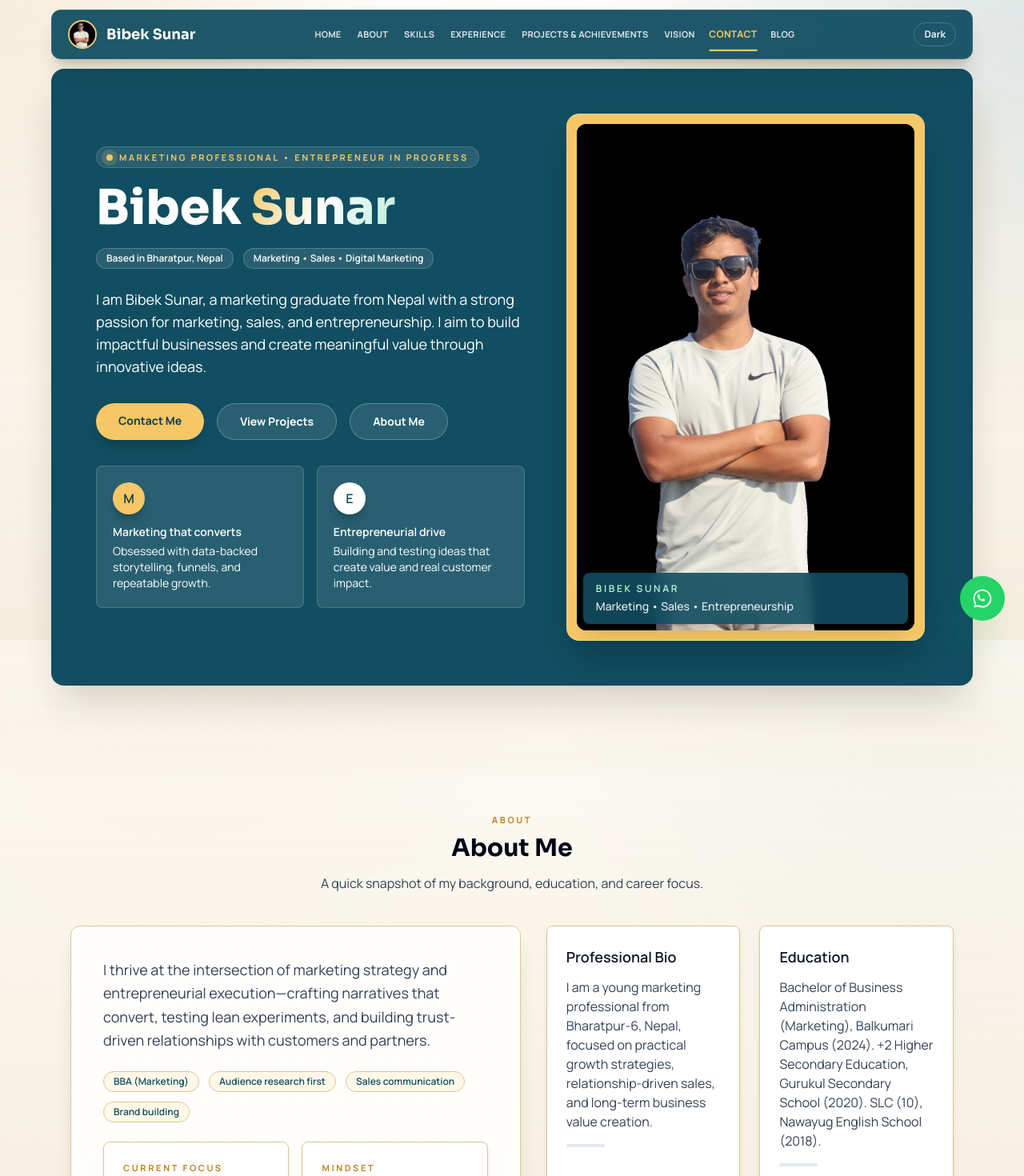
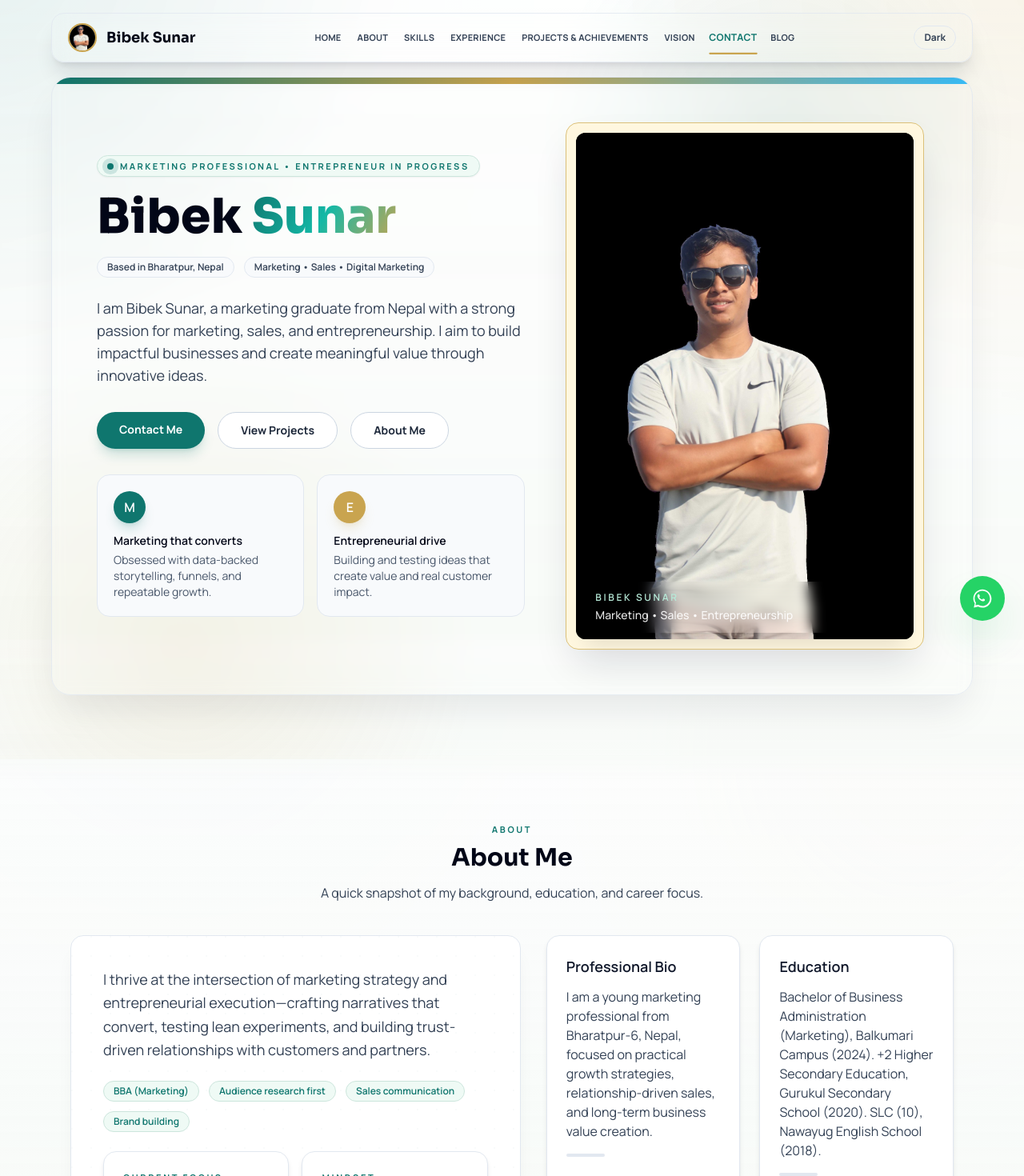
Before and after one commit to bibek-contact1/portfolio, a Next.js app: page / in a window 1280 px wide. Shown: the top 1470 px of the page at 80% size. Built offline with nearby package versions, Linux system fonts and the light colour scheme.

Commit message:
Refine portfolio theme and fix desktop navbar

```diff
--- a/components/ExperienceSection.js
+++ b/components/ExperienceSection.js
@@ -37,7 +37,7 @@ export default function ExperienceSection() {
               key={project.title}
               transition={{ delay: index * 0.04 }}
               whileHover={{ y: -8 }}
-              className='group overflow-hidden rounded-lg border border-[#dcc68d] bg-white shadow-lg shadow-[#2b1b07]/10 transition duration-300 hover:-translate-y-1 hover:border-[#b98423] hover:shadow-2xl hover:shadow-[#2b1b07]/15 dark:border-slate-800 dark:bg-slate-900 dark:hover:border-brand-700'
+              className='group overflow-hidden rounded-2xl border border-slate-200 bg-white shadow-lg shadow-slate-900/5 transition duration-300 hover:-translate-y-1 hover:border-[#0f766e]/50 hover:shadow-2xl hover:shadow-[#0f766e]/10 dark:border-slate-800 dark:bg-slate-900 dark:hover:border-brand-700'
             >
               <div className='relative overflow-hidden'>
                 <Image
@@ -50,7 +50,7 @@ export default function ExperienceSection() {
                 <div className='pointer-events-none absolute inset-0 bg-gradient-to-t from-slate-900/45 via-slate-900/0 to-transparent opacity-90' />
               </div>
               <div className='p-5'>
-                <p className='text-xs font-bold uppercase tracking-wide text-[#b98423] dark:text-brand-400'>{project.type}</p>
+                <p className='text-xs font-bold uppercase tracking-wide text-[#0f766e] dark:text-brand-400'>{project.type}</p>
                 <h3 className='mt-2 text-lg font-semibold text-slate-900 transition-colors group-hover:text-brand-700 dark:text-white dark:group-hover:text-brand-400'>
                   {project.title}
                 </h3>
--- a/components/Footer.js
+++ b/components/Footer.js
@@ -4,7 +4,7 @@ export default function Footer() {
   const year = new Date().getFullYear();
 
   return (
-    <footer className='mt-12 bg-[#114e61] px-6 py-12 text-white dark:border-slate-800 dark:bg-slate-950'>
+    <footer className='mt-12 bg-slate-950 px-6 py-12 text-white dark:border-slate-800 dark:bg-slate-950'>
       <div className='mx-auto grid max-w-6xl gap-6 md:grid-cols-3'>
         <div>
           <p className='font-heading text-lg font-bold text-white'>Bibek Sunar</p>
--- a/components/Hero.js
+++ b/components/Hero.js
@@ -3,9 +3,10 @@ import { motion } from 'framer-motion';
 
 export default function Hero() {
   return (
-    <section id='home' className='relative px-4 pb-14 pt-6 sm:px-6 sm:pb-20'>
+    <section id='home' className='relative px-4 pb-14 pt-6 sm:px-6 sm:pb-20 md:pt-24'>
       <div className='hero-gradient pointer-events-none absolute inset-0' />
-      <div className='relative mx-auto grid max-w-6xl items-center gap-8 rounded-2xl bg-[#114e61] px-5 py-10 text-white shadow-2xl shadow-[#2b1b07]/20 sm:px-10 sm:py-14 lg:grid-cols-[1.08fr_0.92fr] lg:gap-12 lg:px-14'>
+      <div className='relative mx-auto grid max-w-6xl items-center gap-8 overflow-hidden rounded-3xl border border-slate-200/80 bg-white/92 px-5 py-10 text-slate-950 shadow-2xl shadow-slate-900/10 backdrop-blur sm:px-10 sm:py-14 lg:grid-cols-[1.08fr_0.92fr] lg:gap-12 lg:px-14'>
+        <div className='pointer-events-none absolute inset-x-0 top-0 h-2 bg-gradient-to-r from-[#0f766e] via-[#c9a44f] to-[#38bdf8]' />
         <motion.div
           initial={{ opacity: 0, y: 20 }}
           whileInView={{ opacity: 1, y: 0 }}
@@ -13,7 +14,7 @@ export default function Hero() {
           transition={{ delay: 0.12 }}
           className='order-1 mx-auto w-full max-w-[20rem] sm:max-w-sm lg:order-2 lg:max-w-md'
         >
-          <div className='relative overflow-hidden rounded-2xl border border-white/20 bg-[#f5c766] p-3 shadow-2xl shadow-slate-950/30'>
+          <div className='relative overflow-hidden rounded-2xl border border-[#dbc079] bg-[#fff7df] p-3 shadow-2xl shadow-slate-900/15'>
             <Image
               src='/bibek-sunar-portrait.jpg'
               alt='Official portrait of Bibek Sunar, marketing professional from Nepal'
@@ -22,8 +23,8 @@ export default function Hero() {
               priority
               className='h-auto w-full rounded-xl bg-black object-contain'
             />
-            <div className='absolute inset-x-5 bottom-5 rounded-lg bg-[#114e61]/90 px-4 py-3 text-white shadow-xl backdrop-blur'>
-              <p className='text-xs font-semibold uppercase tracking-[0.22em] text-brand-200'>Bibek Sunar</p>
+            <div className='absolute inset-x-5 bottom-5 rounded-lg bg-slate-950/78 px-4 py-3 text-white shadow-xl backdrop-blur'>
+              <p className='text-xs font-semibold uppercase tracking-[0.22em] text-[#b7ead8]'>Bibek Sunar</p>
               <p className='mt-1 text-sm font-medium text-white/90'>Marketing • Sales • Entrepreneurship</p>
             </div>
           </div>
@@ -34,9 +35,9 @@ export default function Hero() {
             initial={{ y: 14, opacity: 0 }}
             whileInView={{ y: 0, opacity: 1 }}
             viewport={{ once: true }}
-            className='mb-5 inline-flex max-w-full items-center gap-2 rounded-full border border-white/15 bg-white/10 px-3 py-1 text-[11px] font-bold uppercase tracking-[0.22em] text-[#f5c766] shadow-sm backdrop-blur'
+            className='mb-5 inline-flex max-w-full items-center gap-2 rounded-full border border-[#cce5dc] bg-[#effaf5] px-3 py-1 text-[11px] font-bold uppercase tracking-[0.22em] text-[#0f766e] shadow-sm'
           >
-            <span className='h-2 w-2 rounded-full bg-[#f5c766] shadow-[0_0_0_6px_rgba(245,199,102,0.18)]' />
+            <span className='h-2 w-2 rounded-full bg-[#0f766e] shadow-[0_0_0_6px_rgba(15,118,110,0.16)]' />
             <span className='leading-relaxed'>Marketing Professional • Entrepreneur in progress</span>
           </motion.p>
 
@@ -45,7 +46,7 @@ export default function Hero() {
             whileInView={{ y: 0, opacity: 1 }}
             viewport={{ once: true }}
             transition={{ delay: 0.1 }}
-            className='font-heading mx-auto max-w-4xl text-4xl font-extrabold leading-tight text-white sm:text-5xl lg:mx-0 lg:text-6xl'
+            className='font-heading mx-auto max-w-4xl text-4xl font-extrabold leading-tight text-slate-950 sm:text-5xl lg:mx-0 lg:text-6xl'
           >
             Bibek <span className='text-gradient'>Sunar</span>
           </motion.h1>
@@ -55,12 +56,12 @@ export default function Hero() {
             whileInView={{ y: 0, opacity: 1 }}
             viewport={{ once: true }}
             transition={{ delay: 0.16 }}
-            className='mt-5 flex flex-wrap justify-center gap-3 text-sm text-white/82 lg:justify-start'
+            className='mt-5 flex flex-wrap justify-center gap-3 text-sm text-slate-600 lg:justify-start'
           >
-            <span className='rounded-full border border-white/20 bg-white/10 px-3 py-1 text-xs font-semibold text-white'>
+            <span className='rounded-full border border-slate-200 bg-slate-50 px-3 py-1 text-xs font-semibold text-slate-700'>
               Based in Bharatpur, Nepal
             </span>
-            <span className='rounded-full border border-white/20 bg-white/10 px-3 py-1 text-xs font-semibold text-white'>
+            <span className='rounded-full border border-slate-200 bg-slate-50 px-3 py-1 text-xs font-semibold text-slate-700'>
               Marketing • Sales • Digital Marketing
             </span>
           </motion.div>
@@ -70,7 +71,7 @@ export default function Hero() {
             whileInView={{ y: 0, opacity: 1 }}
             viewport={{ once: true }}
             transition={{ delay: 0.2 }}
-            className='mx-auto mt-6 max-w-3xl text-base leading-relaxed text-white/86 sm:text-lg lg:mx-0'
+            className='mx-auto mt-6 max-w-3xl text-base leading-relaxed text-slate-700 sm:text-lg lg:mx-0'
           >
             I am Bibek Sunar, a marketing graduate from Nepal with a strong passion for marketing, sales, and entrepreneurship. I aim to build impactful businesses and create meaningful value through innovative ideas.
           </motion.p>
@@ -82,34 +83,34 @@ export default function Hero() {
             transition={{ delay: 0.3 }}
             className='mt-8 grid gap-3 sm:flex sm:flex-wrap sm:justify-center sm:gap-4 lg:justify-start'
           >
-            <a href='#contact' className='rounded-full bg-[#f5c766] px-7 py-3 text-center text-sm font-bold text-[#113c49] shadow-lg shadow-black/15 transition hover:bg-[#ffd877]'>
+            <a href='#contact' className='rounded-full bg-[#0f766e] px-7 py-3 text-center text-sm font-bold text-white shadow-lg shadow-[#0f766e]/20 transition hover:bg-[#115e59]'>
               Contact Me
             </a>
-            <a href='#projects-achievements' className='rounded-full border border-white/25 bg-white/10 px-7 py-3 text-center text-sm font-bold text-white transition hover:border-[#f5c766] hover:text-[#f5c766]'>
+            <a href='#projects-achievements' className='rounded-full border border-slate-300 bg-white px-7 py-3 text-center text-sm font-bold text-slate-800 transition hover:border-[#0f766e] hover:text-[#0f766e]'>
               View Projects
             </a>
-            <a href='#about' className='rounded-full border border-white/25 bg-white/10 px-7 py-3 text-center text-sm font-bold text-white transition hover:border-[#f5c766] hover:text-[#f5c766]'>
+            <a href='#about' className='rounded-full border border-slate-300 bg-white px-7 py-3 text-center text-sm font-bold text-slate-800 transition hover:border-[#0f766e] hover:text-[#0f766e]'>
               About Me
             </a>
           </motion.div>
 
           <div className='mt-8 grid gap-4 sm:grid-cols-2'>
-            <div className='rounded-lg border border-white/15 bg-white/10 p-5 text-left'>
-              <div className='mb-3 flex h-10 w-10 items-center justify-center rounded-full bg-[#f5c766] font-semibold text-[#113c49] shadow-lg shadow-black/20'>
+            <div className='rounded-2xl border border-slate-200 bg-slate-50 p-5 text-left'>
+              <div className='mb-3 flex h-10 w-10 items-center justify-center rounded-full bg-[#0f766e] font-semibold text-white shadow-lg shadow-[#0f766e]/20'>
                 M
               </div>
               <div>
-                <p className='text-sm font-semibold text-white'>Marketing that converts</p>
-                <p className='mt-1 text-sm text-white/72'>Obsessed with data-backed storytelling, funnels, and repeatable growth.</p>
+                <p className='text-sm font-semibold text-slate-950'>Marketing that converts</p>
+                <p className='mt-1 text-sm text-slate-600'>Obsessed with data-backed storytelling, funnels, and repeatable growth.</p>
               </div>
             </div>
-            <div className='rounded-lg border border-white/15 bg-white/10 p-5 text-left'>
-              <div className='mb-3 flex h-10 w-10 items-center justify-center rounded-full bg-white font-semibold text-[#114e61] shadow-lg shadow-black/20'>
+            <div className='rounded-2xl border border-slate-200 bg-slate-50 p-5 text-left'>
+              <div className='mb-3 flex h-10 w-10 items-center justify-center rounded-full bg-[#c9a44f] font-semibold text-white shadow-lg shadow-[#c9a44f]/20'>
                 E
               </div>
               <div>
-                <p className='text-sm font-semibold text-white'>Entrepreneurial drive</p>
-                <p className='mt-1 text-sm text-white/72'>Building and testing ideas that create value and real customer impact.</p>
+                <p className='text-sm font-semibold text-slate-950'>Entrepreneurial drive</p>
+                <p className='mt-1 text-sm text-slate-600'>Building and testing ideas that create value and real customer impact.</p>
               </div>
             </div>
           </div>
--- a/components/Navbar.js
+++ b/components/Navbar.js
@@ -63,7 +63,7 @@ export default function Navbar() {
   };
 
   return (
-    <header className='sticky top-3 z-50 mx-auto w-[calc(100%-1rem)] max-w-6xl rounded-xl border border-white/10 bg-[#114e61]/95 shadow-xl shadow-[#2b1b07]/15 backdrop-blur-md dark:border-slate-800 dark:bg-slate-950/90'>
+    <header className='sticky top-2 z-50 mx-auto w-[calc(100%-1rem)] max-w-6xl rounded-2xl border border-slate-200/80 bg-white/92 shadow-xl shadow-slate-900/10 backdrop-blur-md md:fixed md:left-1/2 md:top-4 md:-translate-x-1/2 dark:border-slate-800 dark:bg-slate-950/90'>
       <nav className='mx-auto flex items-center justify-between px-4 py-3 sm:px-5'>
         <Link href='/#home' className='inline-flex items-center gap-3'>
           <Image
@@ -71,9 +71,9 @@ export default function Navbar() {
             alt='Bibek Sunar portrait logo'
             width={38}
             height={38}
-            className='h-9 w-9 rounded-full border-2 border-[#f5c766] object-cover dark:border-slate-700'
+            className='h-9 w-9 rounded-full border-2 border-[#c9a44f] object-cover dark:border-slate-700'
           />
-          <span className='font-heading text-lg font-bold text-white'>Bibek Sunar</span>
+          <span className='font-heading text-lg font-bold text-slate-950 dark:text-white'>Bibek Sunar</span>
         </Link>
 
         <div className='hidden items-center gap-4 lg:gap-5 md:flex'>
@@ -85,14 +85,14 @@ export default function Navbar() {
                 key={link.href}
                 href={link.href}
                 className={[
-                  'relative py-2 text-[11px] font-bold uppercase tracking-wide transition duration-200 hover:scale-105 hover:text-[#f5c766] dark:hover:text-brand-400',
-                  active ? 'scale-110 text-[#f5c766]' : 'text-white/85'
+                  'relative py-2 text-[11px] font-bold uppercase tracking-wide transition duration-200 hover:scale-105 hover:text-[#0f766e] dark:hover:text-brand-400',
+                  active ? 'scale-110 text-[#0f766e]' : 'text-slate-700'
                 ].join(' ')}
               >
                 {link.label}
                 <span
                   className={[
-                    'absolute inset-x-0 -bottom-0.5 h-0.5 origin-center rounded-full bg-[#f5c766] transition-transform duration-200',
+                    'absolute inset-x-0 -bottom-0.5 h-0.5 origin-center rounded-full bg-[#c9a44f] transition-transform duration-200',
                     active ? 'scale-x-100' : 'scale-x-0'
                   ].join(' ')}
                 />
@@ -106,7 +106,7 @@ export default function Navbar() {
             whileTap={{ scale: 0.96 }}
             type='button'
             onClick={toggleTheme}
-            className='rounded-full border border-white/20 px-3 py-1.5 text-xs font-bold text-white/90 transition hover:border-[#f5c766] hover:text-[#f5c766] dark:border-slate-700 dark:text-slate-100 dark:hover:border-brand-400 dark:hover:text-brand-400'
+            className='rounded-full border border-slate-200 px-3 py-1.5 text-xs font-bold text-slate-700 transition hover:border-[#0f766e] hover:text-[#0f766e] dark:border-slate-700 dark:text-slate-100 dark:hover:border-brand-400 dark:hover:text-brand-400'
             aria-label='Toggle theme'
           >
             {ready ? (theme === 'dark' ? 'Light' : 'Dark') : 'Theme'}
@@ -115,7 +115,7 @@ export default function Navbar() {
 
         <button
           type='button'
-          className='inline-flex h-10 w-10 items-center justify-center rounded-lg border border-white/25 text-white dark:border-slate-700 dark:text-slate-100 md:hidden'
+          className='inline-flex h-10 w-10 items-center justify-center rounded-lg border border-slate-200 text-slate-800 dark:border-slate-700 dark:text-slate-100 md:hidden'
           aria-label='Open menu'
           aria-expanded={open}
           onClick={() => setOpen((prev) => !prev)}
@@ -133,7 +133,7 @@ export default function Navbar() {
       </nav>
 
       {open && (
-        <div className='border-t border-white/10 bg-[#114e61] px-4 py-4 dark:border-slate-800 dark:bg-slate-950 md:hidden'>
+        <div className='border-t border-slate-200 bg-white px-4 py-4 dark:border-slate-800 dark:bg-slate-950 md:hidden'>
           <div className='flex flex-col gap-3'>
             {navLinks.map((link) => (
               <Link
@@ -142,8 +142,8 @@ export default function Navbar() {
                 className={[
                   'rounded-xl px-3 py-2 text-sm font-medium transition hover:text-brand-600 dark:hover:text-brand-400',
                   isActive(link)
-                    ? 'bg-white/10 text-[#f5c766] dark:bg-brand-900/30 dark:text-brand-300'
-                    : 'text-white/90 dark:text-slate-200'
+                    ? 'bg-[#e8f5ef] text-[#0f766e] dark:bg-brand-900/30 dark:text-brand-300'
+                    : 'text-slate-700 dark:text-slate-200'
                 ].join(' ')}
                 onClick={() => setOpen(false)}
               >
@@ -154,7 +154,7 @@ export default function Navbar() {
               whileTap={{ scale: 0.96 }}
               type='button'
               onClick={toggleTheme}
-              className='mt-2 w-fit rounded-full border border-white/25 px-4 py-2 text-sm font-semibold text-white transition hover:border-[#f5c766] hover:text-[#f5c766] dark:border-slate-700 dark:text-slate-100 dark:hover:border-brand-400 dark:hover:text-brand-400'
+              className='mt-2 w-fit rounded-full border border-slate-200 px-4 py-2 text-sm font-semibold text-slate-700 transition hover:border-[#0f766e] hover:text-[#0f766e] dark:border-slate-700 dark:text-slate-100 dark:hover:border-brand-400 dark:hover:text-brand-400'
               aria-label='Toggle theme'
             >
               {ready ? (theme === 'dark' ? 'Light' : 'Dark') : 'Theme'}
--- a/components/SkillsSection.js
+++ b/components/SkillsSection.js
@@ -36,13 +36,13 @@ export default function SkillsSection() {
             >
               <div className='relative'>
                 <div className='flex items-center gap-3'>
-                  <div className='flex h-12 w-12 items-center justify-center rounded-lg bg-[#114e61] text-lg font-semibold text-[#f5c766] shadow-lg shadow-[#114e61]/20'>
+                  <div className='flex h-12 w-12 items-center justify-center rounded-2xl bg-[#0f766e] text-lg font-semibold text-white shadow-lg shadow-[#0f766e]/20'>
                     {skill.title.charAt(0)}
                   </div>
                   <h3 className='text-lg font-semibold text-slate-900 dark:text-white'>{skill.title}</h3>
                 </div>
                 <p className='mt-3 text-sm leading-relaxed text-slate-600 dark:text-slate-300'>{skill.description}</p>
-                <div className='mt-5 h-1.5 w-10 rounded-full bg-[#dcc68d] transition-all duration-300 group-hover:w-20 group-hover:bg-[#114e61] dark:bg-slate-700' />
+                <div className='mt-5 h-1.5 w-10 rounded-full bg-slate-200 transition-all duration-300 group-hover:w-20 group-hover:bg-[#0f766e] dark:bg-slate-700' />
               </div>
             </motion.article>
           ))}
--- a/components/VisionSection.js
+++ b/components/VisionSection.js
@@ -7,7 +7,7 @@ export default function VisionSection() {
         initial={{ opacity: 0, scale: 0.98 }}
         whileInView={{ opacity: 1, scale: 1 }}
         viewport={{ once: true }}
-        className='rounded-2xl bg-[#114e61] p-8 text-center text-white shadow-2xl shadow-[#2b1b07]/20 sm:p-10'
+        className='rounded-3xl bg-gradient-to-br from-[#0f766e] to-[#164e63] p-8 text-center text-white shadow-2xl shadow-[#0f766e]/20 sm:p-10'
       >
         <p className='text-[11px] font-bold uppercase tracking-[0.24em] text-[#f5c766]'>Entrepreneurship Vision</p>
         <h2 className='font-heading mt-4 text-3xl font-bold leading-tight sm:text-4xl'>
--- a/styles/globals.css
+++ b/styles/globals.css
@@ -11,7 +11,7 @@ html {
 }
 
 body {
-  @apply overflow-x-hidden bg-[#f5ecd9] text-slate-950 antialiased transition-colors duration-300 dark:bg-slate-950 dark:text-slate-100;
+  @apply overflow-x-hidden bg-[#f7faf7] text-slate-950 antialiased transition-colors duration-300 dark:bg-slate-950 dark:text-slate-100;
 }
 
 section[id] {
@@ -29,9 +29,9 @@ section[id] {
   inset: -20%;
   z-index: -1;
   background:
-    radial-gradient(circle at 10% 10%, rgba(202, 153, 61, 0.16), transparent 28%),
-    radial-gradient(circle at 88% 12%, rgba(17, 78, 97, 0.12), transparent 30%),
-    linear-gradient(180deg, rgba(255, 255, 255, 0.35), rgba(245, 236, 217, 0.3));
+    radial-gradient(circle at 12% 8%, rgba(15, 118, 110, 0.1), transparent 28%),
+    radial-gradient(circle at 88% 12%, rgba(201, 164, 79, 0.12), transparent 30%),
+    linear-gradient(180deg, rgba(255, 255, 255, 0.65), rgba(247, 250, 247, 0.7));
   filter: blur(10px);
   pointer-events: none;
 }
@@ -46,8 +46,8 @@ section[id] {
 
 .hero-gradient {
   background:
-    radial-gradient(circle at 76% 18%, rgba(231, 178, 75, 0.28), transparent 24%),
-    radial-gradient(circle at 18% 85%, rgba(255, 255, 255, 0.12), transparent 28%);
+    radial-gradient(circle at 76% 18%, rgba(15, 118, 110, 0.08), transparent 24%),
+    radial-gradient(circle at 18% 85%, rgba(201, 164, 79, 0.1), transparent 28%);
 }
 
 @keyframes heroPulse {
@@ -64,9 +64,9 @@ section[id] {
   min-height: 100vh;
   overflow-x: hidden;
   background-image:
-    linear-gradient(180deg, rgba(255, 252, 246, 0.72), rgba(245, 236, 217, 0.9)),
-    radial-gradient(circle at 18% 0%, rgba(209, 164, 80, 0.16), transparent 34%),
-    radial-gradient(circle at 90% 18%, rgba(17, 78, 97, 0.12), transparent 34%);
+    linear-gradient(180deg, rgba(255, 255, 255, 0.8), rgba(247, 250, 247, 0.96)),
+    radial-gradient(circle at 18% 0%, rgba(15, 118, 110, 0.08), transparent 34%),
+    radial-gradient(circle at 90% 18%, rgba(201, 164, 79, 0.1), transparent 34%);
   background-attachment: fixed;
 }
 
@@ -78,14 +78,14 @@ section[id] {
 }
 
 .text-gradient {
-  background: linear-gradient(120deg, #f5c766, #ffffff, #b7ead8);
+  background: linear-gradient(120deg, #0f766e, #14b8a6, #c9a44f);
   -webkit-background-clip: text;
   background-clip: text;
   color: transparent;
 }
 
 .section-kicker {
-  @apply text-center text-[11px] font-bold uppercase tracking-[0.24em] text-[#b98423] dark:text-brand-300;
+  @apply text-center text-[11px] font-bold uppercase tracking-[0.24em] text-[#0f766e] dark:text-brand-300;
 }
 
 .section-title {
@@ -97,14 +97,14 @@ section[id] {
 }
 
 .section-frame {
-  @apply relative overflow-hidden rounded-xl border border-[#dcc68d] bg-white/90 p-6 shadow-xl shadow-[#2b1b07]/10 backdrop-blur dark:border-slate-800/80 dark:bg-slate-900/80 sm:p-8 lg:p-10;
+  @apply relative overflow-hidden rounded-2xl border border-slate-200 bg-white/90 p-6 shadow-xl shadow-slate-900/5 backdrop-blur dark:border-slate-800/80 dark:bg-slate-900/80 sm:p-8 lg:p-10;
 }
 
 .section-frame::before {
   content: '';
   position: absolute;
   inset: 0;
-  background-image: linear-gradient(120deg, rgba(245, 199, 102, 0.12), rgba(17, 78, 97, 0.06));
+  background-image: linear-gradient(120deg, rgba(15, 118, 110, 0.06), rgba(201, 164, 79, 0.06));
   opacity: 0;
   transition: opacity 250ms ease;
   pointer-events: none;
@@ -130,7 +130,7 @@ section[id] {
   position: absolute;
   inset: 0;
   z-index: 0;
-  background-image: radial-gradient(circle at 1px 1px, rgba(17, 78, 97, 0.08) 1px, transparent 0);
+  background-image: radial-gradient(circle at 1px 1px, rgba(15, 118, 110, 0.06) 1px, transparent 0);
   background-size: 24px 24px;
   opacity: 0.4;
 }
@@ -141,7 +141,7 @@ section[id] {
 }
 
 .glass-card {
-  @apply relative overflow-hidden rounded-lg border border-[#dcc68d] bg-white p-5 shadow-md shadow-[#2b1b07]/10 backdrop-blur dark:border-slate-800/80 dark:bg-slate-900/70 sm:p-6;
+  @apply relative overflow-hidden rounded-2xl border border-slate-200 bg-white p-5 shadow-md shadow-slate-900/10 backdrop-blur dark:border-slate-800/80 dark:bg-slate-900/70 sm:p-6;
 }
 
 .glass-card > * {
@@ -155,7 +155,7 @@ section[id] {
   inset: -60% auto auto -40%;
   width: 160%;
   height: 160%;
-  background: radial-gradient(circle, rgba(245, 199, 102, 0.14), transparent 42%);
+  background: radial-gradient(circle, rgba(15, 118, 110, 0.08), transparent 42%);
   transform: rotate(-12deg);
   opacity: 0;
   transition: opacity 250ms ease;
@@ -172,9 +172,9 @@ section[id] {
 }
 
 .eyebrow {
-  @apply text-[11px] font-bold uppercase tracking-[0.24em] text-[#b98423] dark:text-brand-300;
+  @apply text-[11px] font-bold uppercase tracking-[0.24em] text-[#0f766e] dark:text-brand-300;
 }
 
 .subtle-pill {
-  @apply inline-flex items-center gap-2 rounded-full border border-[#dcc68d] bg-[#fff8e8] px-3 py-1 text-xs font-semibold text-[#114e61] dark:bg-slate-800/70 dark:text-slate-200;
+  @apply inline-flex items-center gap-2 rounded-full border border-[#cce5dc] bg-[#effaf5] px-3 py-1 text-xs font-semibold text-[#0f766e] dark:bg-slate-800/70 dark:text-slate-200;
 }
```
Also changed, not shown: components/ProjectsAchievementsSection.js (+6 -6 lines).
